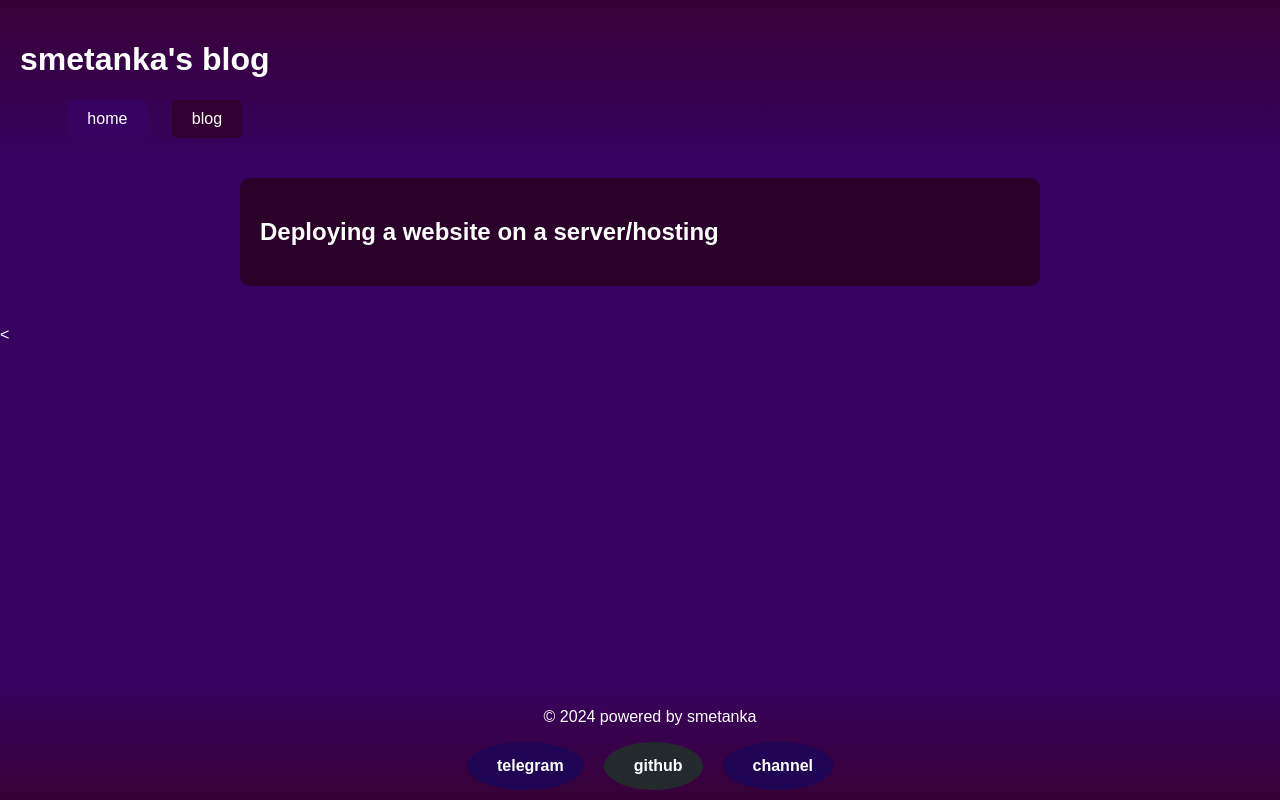
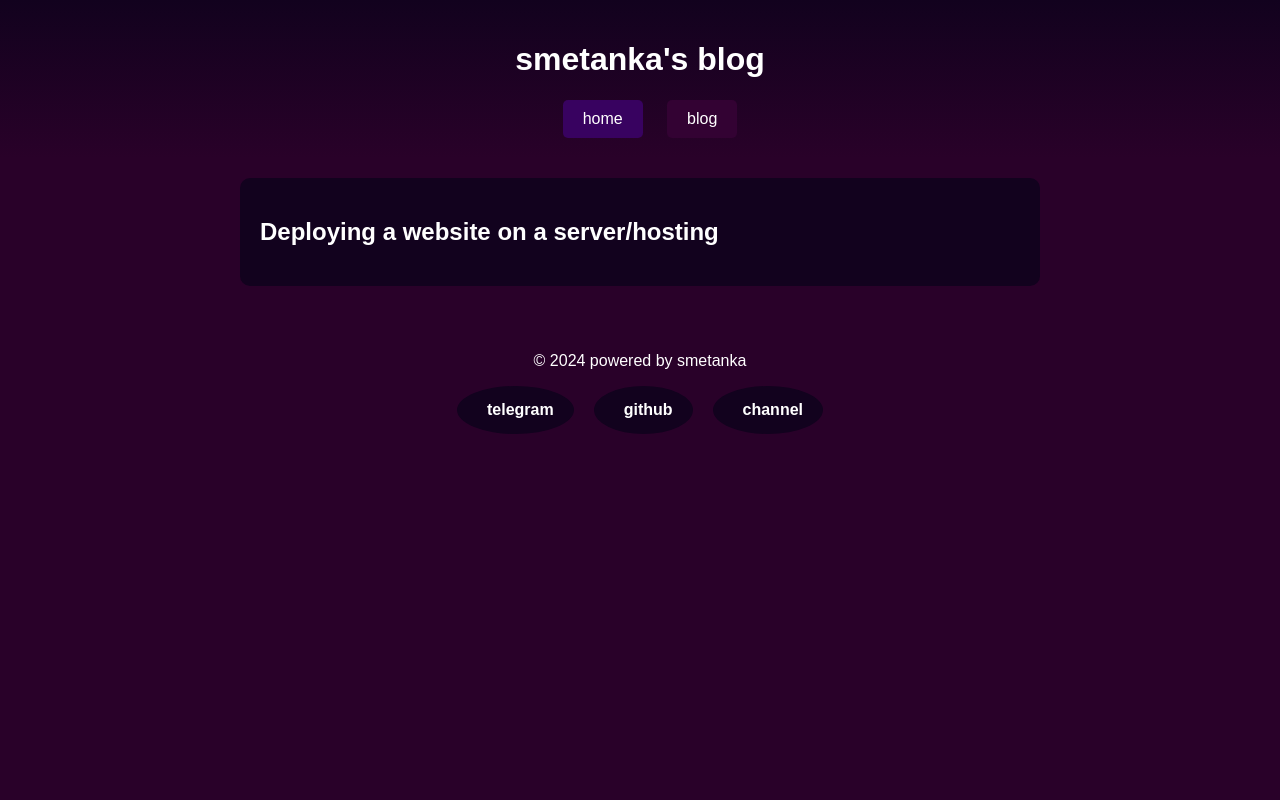
Before and after one commit to smetankochka/site, a Flask app: page /blog in a window 1280 px wide. Run offline with Flask 3, Linux system fonts and the light colour scheme; some libraries are stand-ins or nearby versions.

Commit message:
add new vers of site

```diff
--- a/static/style.css
+++ b/static/style.css
@@ -1,5 +1,5 @@
 body {
-    background-color: #380260;
+    background-color: #290129;
     color: #ffffff;
     font-family: sans-serif;
     margin: 0;
@@ -7,12 +7,10 @@ body {
 }
 
 header {
-    background: linear-gradient(to bottom, #370137, #380260);/* Более темный оттенок пурпурного */
+    background: linear-gradient(to bottom, #12021e, #290129);/* Более темный оттенок пурпурного */
     color: #fff;
     padding: 20px;
     text-align: center;
-    display: flex;
-    justify-content: space-between; /* Располагаем элементы по краям */
     align-items: center;
 }
 
@@ -23,22 +21,17 @@ header {
 }
 
 article {
-    background-color: #5c0b5c; /* Светло-пурпурный оттенок */
+    background-color: #12021e; /* Светло-пурпурный оттенок */
     margin-bottom: 20px;
     padding: 20px;
     border-radius: 10px;
-    max-height: 500px;
-    overflow-y: auto;
 }
 
 footer {
-    background: linear-gradient(to bottom, #380260, #370137); /* Более темный оттенок пурпурного */
+    background-color: #290129; /* Более темный оттенок пурпурного */
     color: #fff;
     text-align: center;
     padding: 10px;
-    position: fixed;
-    bottom: 0;
-    width: 100%;
 }
 
 .animated-button {
@@ -97,7 +90,7 @@ footer {
   margin: 0 10px;
   font-size: 24px;
   color: #fff;
-  background-color: #4B0082; /* Более темный оттенок пурпурного */
+  background-color: #12021e; /* Более темный оттенок пурпурного */
   border-radius: 50%;
   text-decoration: none;
 }
@@ -112,13 +105,10 @@ footer {
 }
 
 footer {
-    background-color: #4B0082; /* Более темный оттенок пурпурного */
     color: #fff;
     text-align: center;
     padding: 10px;
-    position: fixed;
     bottom: 0;
-    width: 100%;
 }
 
 .social-links {
@@ -134,8 +124,7 @@ footer {
   padding: 15px 20px;
   margin: 0 10px;
   font-size: 24px;
-  color: #fff;
-  background-color: #4B0082; /* Более темный оттенок пурпурного */
+  color: #fff;/* Более темный оттенок пурпурного */
   border-radius: 50%;
   text-decoration: none;
 }
@@ -150,16 +139,10 @@ footer {
   background-color: #D8BFD8; /* Светло-пурпурный оттенок */
 }
 
-.github {
-  background-color: #24292e; /* Цвет GitHub */
-}
 
-.telegram {
-  background-color: #1f0553; /* Цвет Telegram */
-}
 
 .blog-post {
-  background-color: #290129; /* Светло-пурпурный оттенок */
+  background-color: #12021e; /* Светло-пурпурный оттенок */
   margin-bottom: 20px;
   padding: 20px;
   border-radius: 10px;
@@ -169,7 +152,7 @@ footer {
 }
 
 main .container article {
-  background-color: #290129; /* Светло-пурпурный оттенок */
+  background-color: #12021e; /* Светло-пурпурный оттенок */
   margin-bottom: 20px;
   padding: 20px;
   border-radius: 10px;
@@ -179,7 +162,6 @@ main .container article {
 }
 
 main {
-    max-height: 600px;
     overflow-y: auto;
 }
 
--- a/templates/blog.html
+++ b/templates/blog.html
@@ -26,7 +26,7 @@
         </div>
     </main>
 
-    <<footer>
+    <footer>
         <p>&copy; 2024 powered by smetanka</p>
 
         <div class="social-links">
```
Also changed, not shown: templates/blog_post.html (+3 -5 lines).
